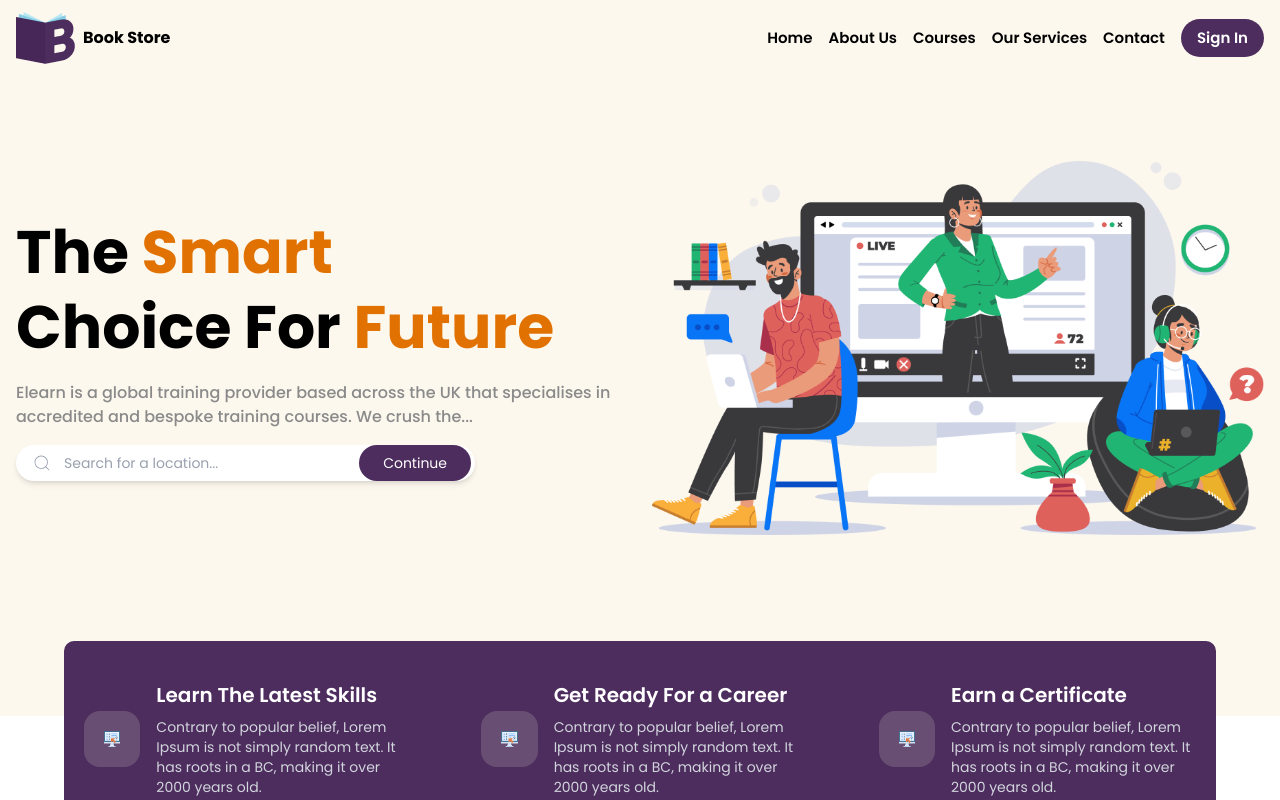
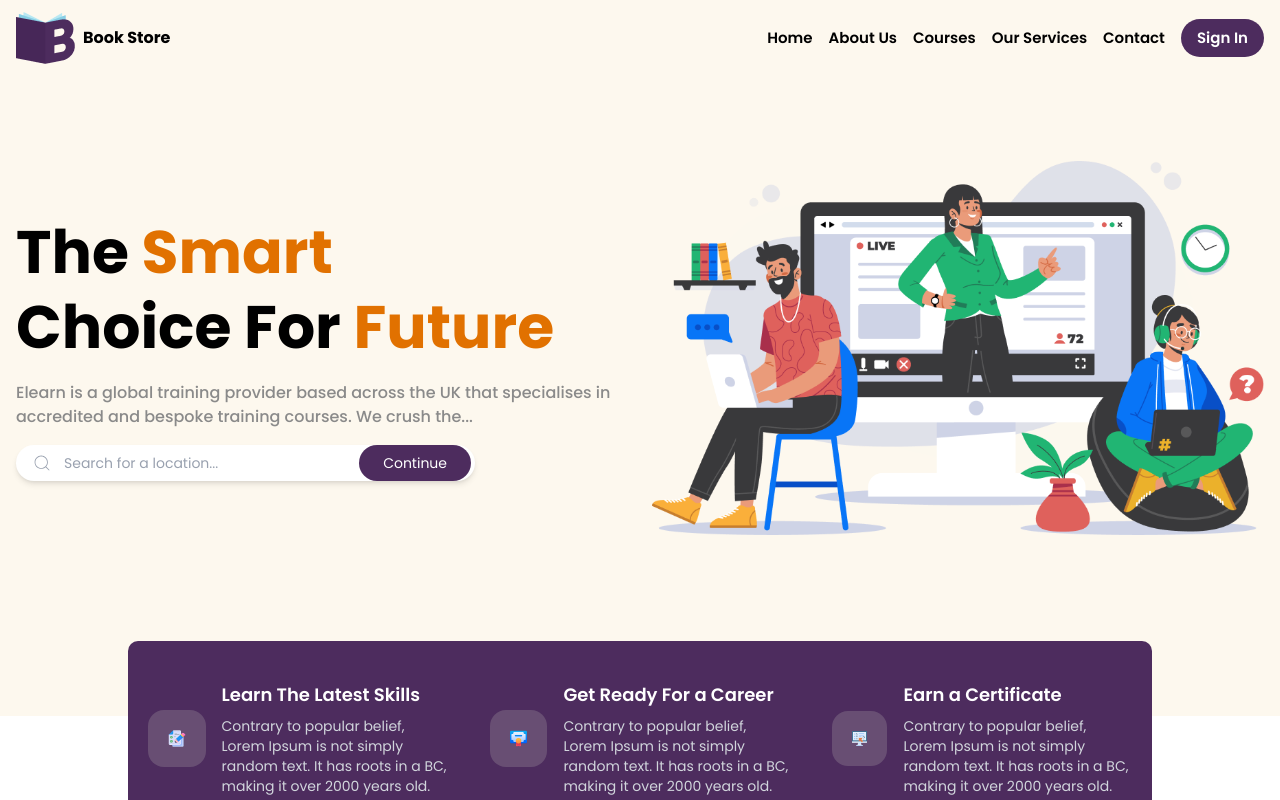
Before and after one commit to dev-shamim84/bookstor, a React (Vite) app: page / in a window 1280 px wide. Shown: the top 800 px of the page. Built offline with nearby package versions, Linux system fonts and the light colour scheme.

Commit message:
some costomize

```diff
--- a/src/components/LatestSkill.jsx
+++ b/src/components/LatestSkill.jsx
@@ -1,13 +1,17 @@
+import examImg from "../assets/exam 1.png";
+import onlineImg from "../assets/online-test 1 (1).png";
+import certificacteImg from "../assets/certification 1.png";
+
 const LatestSkill = () => {
   return (
     <section className="mt-[-75px] pb-4">
-      <div className="max-w-6xl gap-5 md:gap-20 flex flex-col items-center lg:flex-row lg:justify-between mx-auto bg-[#4D2C5E] rounded-[10px] px-5 py-10 ">
+      <div className="max-w-5xl gap-5 lg:gap-10 flex flex-col items-center lg:flex-row lg:justify-between mx-auto bg-[#4D2C5E] rounded-[10px] px-5 py-10 ">
         <div className="flex gap-4 items-center">
           <div className="bg-[#998d995b] p-5 rounded-2xl ">
-            <img src="/src/assets/online-test 1 (1).png" alt="online-test " />
+            <img src={examImg} alt="online-test " />
           </div>
           <div>
-            <h2 className="font-semibold text-xl text-white mb-2">
+            <h2 className="font-semibold text-[18px] text-white mb-2">
               Learn The Latest Skills
             </h2>
             <p className="text-sm text-gray-300">
@@ -18,10 +22,10 @@ const LatestSkill = () => {
         </div>
         <div className="flex gap-4 items-center">
           <div className="bg-[#998d995b] p-5 rounded-2xl ">
-            <img src="/src/assets/online-test 1 (1).png" alt="online-test " />
+            <img src={certificacteImg} alt="online-test " />
           </div>
           <div>
-            <h2 className="font-semibold text-xl text-white mb-2">
+            <h2 className="font-semibold text-[18px] text-white mb-2">
               Get Ready For a Career
             </h2>
             <p className="text-sm text-gray-300">
@@ -32,10 +36,10 @@ const LatestSkill = () => {
         </div>
         <div className="flex gap-4 items-center">
           <div className="bg-[#998d995b] p-5 rounded-2xl ">
-            <img src="/src/assets/online-test 1 (1).png" alt="online-test " />
+            <img src={onlineImg} alt="online-test " />
           </div>
           <div>
-            <h2 className="font-semibold text-xl text-white mb-2">
+            <h2 className="font-semibold text-[18px] text-white mb-2">
               Earn a Certificate
             </h2>
             <p className="text-sm text-gray-300">
```
